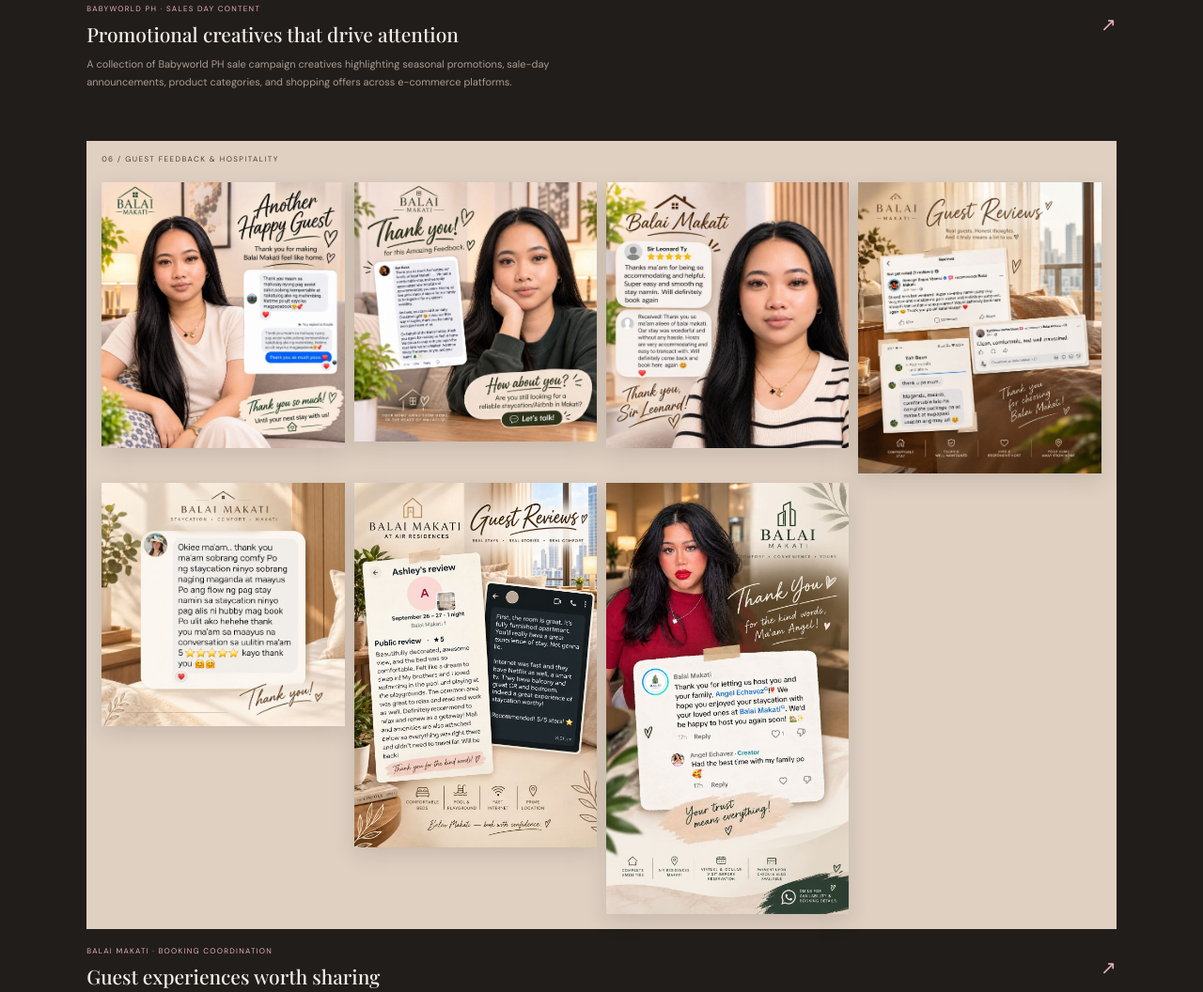
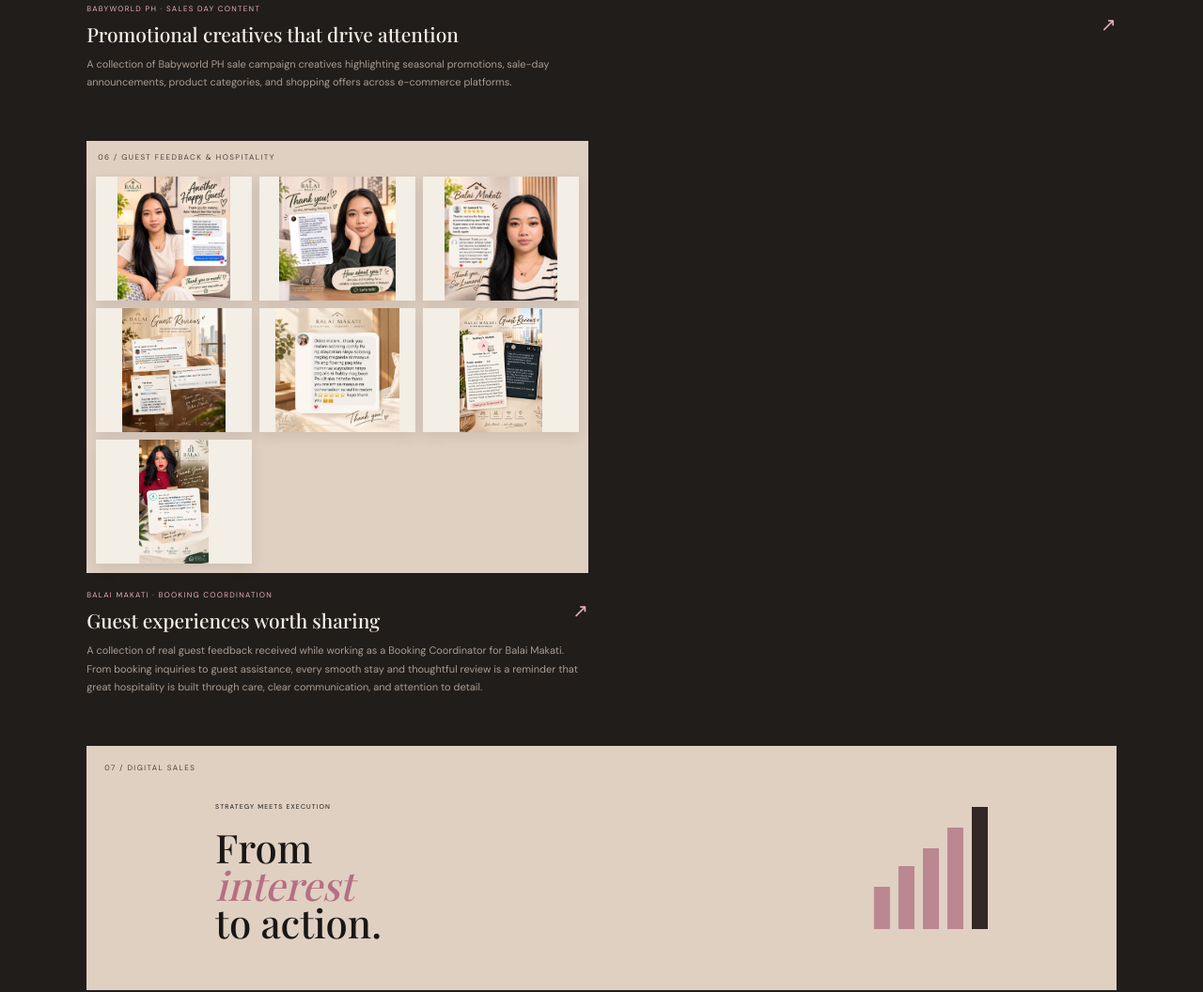
Before and after one commit to Norlyn-create/portfolio, a plain HTML site: page index.html in a window 1280 px wide. Shown: the part 5446-6502 px from the top of the page at 94% size. Drawn offline with nearby package versions, Linux system fonts and the light colour scheme; a web font is replaced by a local one.

Commit message:
Make Balai Makati review gallery more compact

```diff
--- a/styles.css
+++ b/styles.css
@@ -61,10 +61,11 @@
 @media(max-width:760px){.video-showcase{padding:18px;margin-bottom:42px}.video-showcase-heading{display:block}.video-showcase-heading>p{margin-top:12px}.video-showcase-grid{grid-template-columns:1fr;gap:24px}.video-sample video{max-height:620px;width:min(100%,360px);margin:auto}}
 
 
-/* Balai Makati guest feedback gallery */
-.balai-reviews-gallery{position:relative;display:grid;grid-template-columns:repeat(4,minmax(0,1fr));gap:10px;padding:44px 16px 16px;background:#dfd0c2;align-items:start}
-.balai-review-image{min-width:0;overflow:hidden;background:#f3eee6;box-shadow:0 8px 22px rgba(35,25,20,.12)}
-.balai-review-image img{display:block;width:100%;height:auto;object-fit:contain;transition:transform .4s ease}
+/* Balai Makati guest feedback gallery — compact project card */
+.work-balai-reviews{grid-column:auto}
+.balai-reviews-gallery{position:relative;display:grid;grid-template-columns:repeat(3,minmax(0,1fr));gap:8px;padding:38px 10px 10px;background:#dfd0c2;align-items:center}
+.balai-review-image{height:132px;min-width:0;overflow:hidden;background:#f3eee6;box-shadow:0 5px 14px rgba(35,25,20,.10);display:flex;align-items:center;justify-content:center}
+.balai-review-image img{display:block;width:100%;height:100%;object-fit:contain;transition:transform .4s ease}
 .balai-review-image:hover img{transform:scale(1.025)}
-.balai-reviews-gallery .visual-label{top:13px;left:16px;color:#4d4039}
-@media(max-width:760px){.balai-reviews-gallery{grid-template-columns:repeat(2,minmax(0,1fr));gap:8px;padding:40px 10px 10px}}
+.balai-reviews-gallery .visual-label{top:11px;left:12px;color:#4d4039}
+@media(max-width:760px){.balai-reviews-gallery{grid-template-columns:repeat(3,minmax(0,1fr));gap:6px;padding:36px 8px 8px}.balai-review-image{height:112px}}
```
